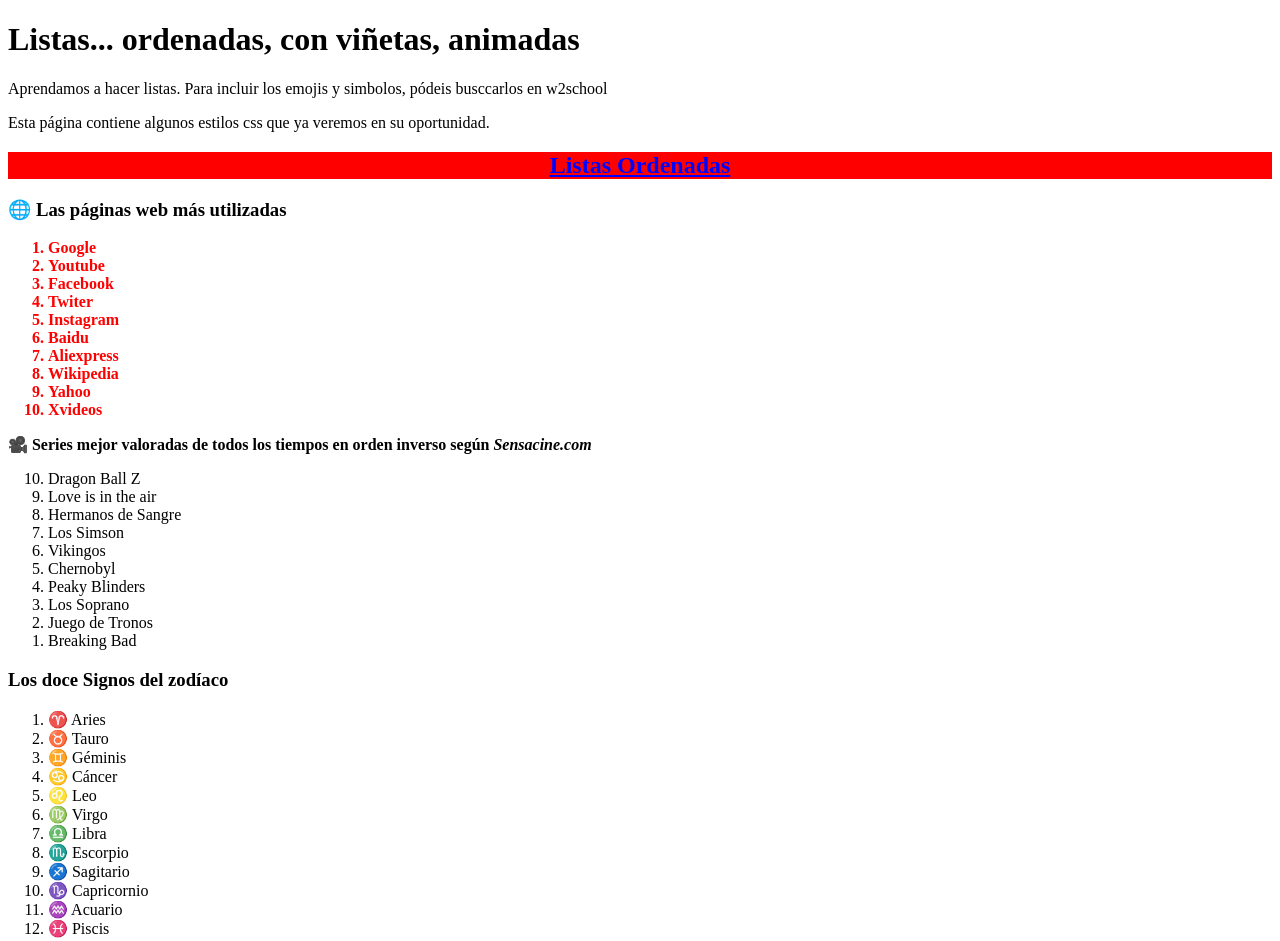
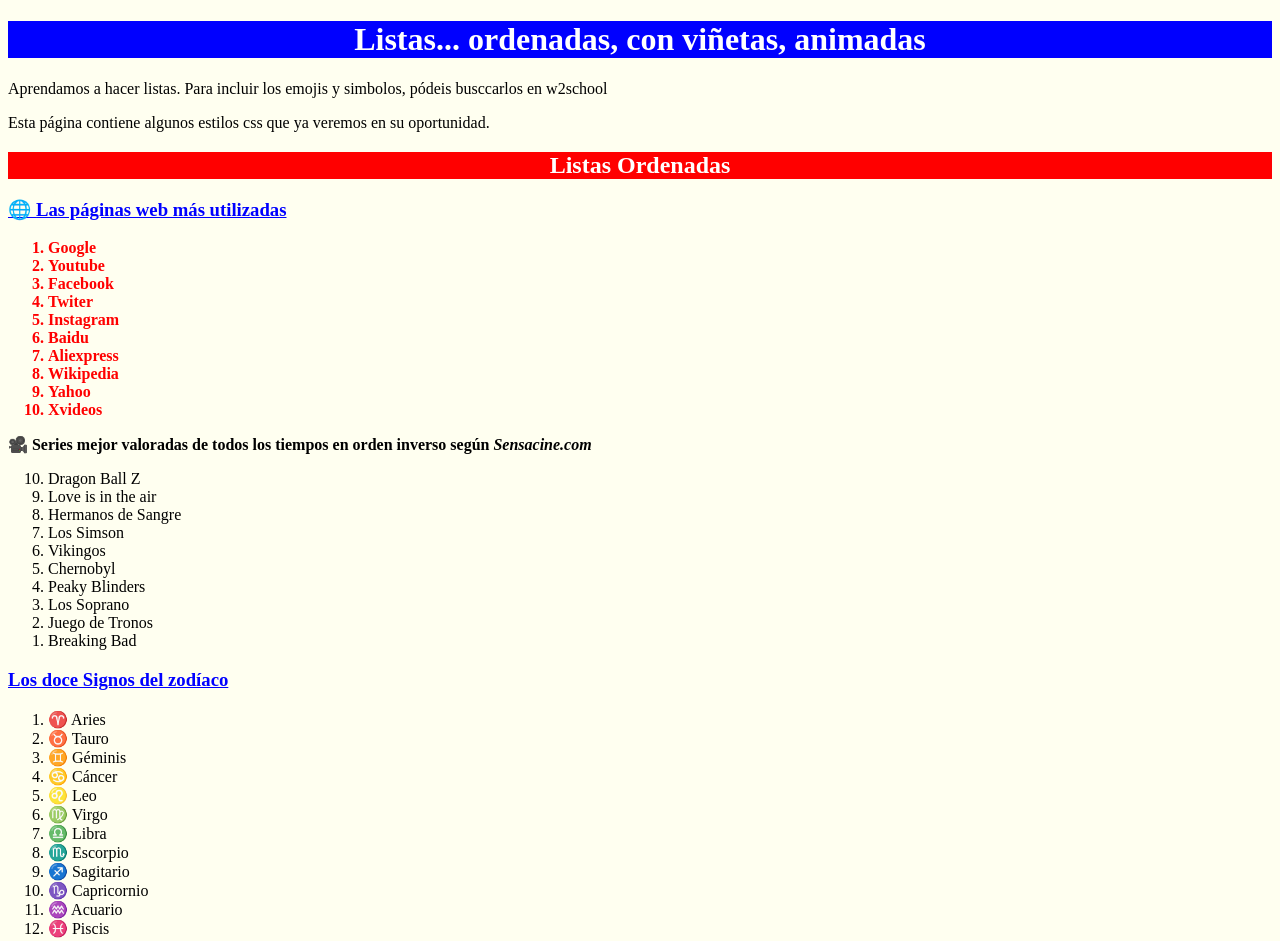
Before and after one commit to fontanillus/listas2, a plain HTML site: page index.html in a window 1280 px wide. Shown: the top 941 px of the page. Drawn offline with Linux system fonts and the light colour scheme.

Commit message:
Add files via upload

```diff
--- a/css/listas.css
+++ b/css/listas.css
@@ -5,12 +5,12 @@
 
 
 }
-<body>
-background-color: #FFFFF0;
+body {
+background-color: #FFFFF0;}
 
 
 h1 {text-align: center; background-color: blue; color: white;}
 
 h2 {text-align: center; background-color: red; color: white;}
 
-h2 {text-decoration: underline; color: blue; }
+h3 {text-decoration: underline; color: blue; }
```
